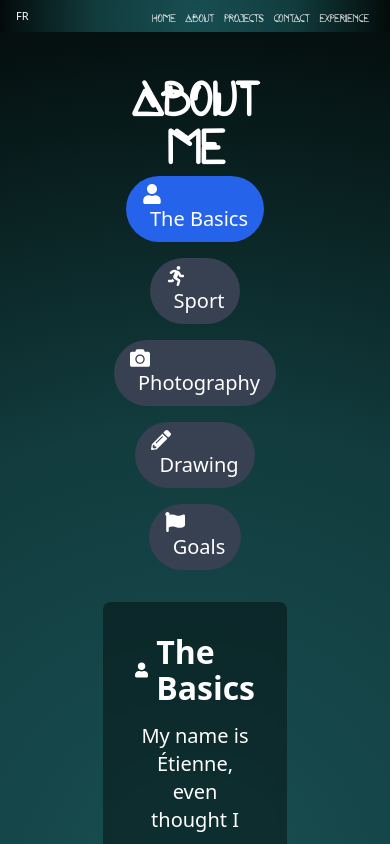
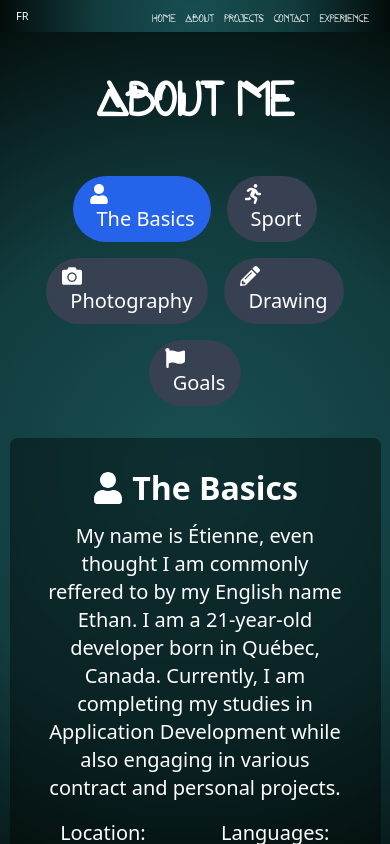
Before and after one commit to RavenLorr/Portfolio, a React (Vite) app: page /about in a window 390 px wide. Built offline with nearby package versions, Linux system fonts and the light colour scheme.

Commit message:
Improvements on subPages
Better mobile version and imporved computer version as well with some details.

+ Discovered an issue with contact (form not centered + form is rerender at every keystroke inside text input)

```diff
--- a/src/components/builder/PageBuilder.jsx
+++ b/src/components/builder/PageBuilder.jsx
@@ -1,15 +1,20 @@
 import { motion } from 'framer-motion';
-import React, { useEffect } from 'react';
+import React, { useEffect, useState } from 'react';
 
+import { CanvasUtils } from '@/utils/canvasUtils.js';
 import { ResponsiveUtils } from '@/utils/responsiveUtils.js';
 
 class PageBuilder {
   constructor() {
+    this.canvas = document.createElement('canvas');
+    CanvasUtils.setCanvasDimensions(this.canvas);
+    this.Adjustments = CanvasUtils.getResponsiveAdjustments(this.canvas);
+
     this.title = '';
     this.content = null;
     this.responsiveData = { fontSize: 16, scale: 1 };
     this.padding = 80;
-    this.marginBottom = 12;
+    this.marginBottom = 48;
   }
 
   setTitle(title) {
@@ -23,22 +28,27 @@ class PageBuilder {
   }
 
   setPadding(padding) {
-    this.padding = padding
+    this.padding = padding;
     return this;
   }
 
   setMarginbottom(marginBottom) {
-    this.marginBottom = marginBottom
+    this.marginBottom = marginBottom;
     return this;
   }
 
   build() {
     const BuilderComponent = () => {
+      const [adjustments, setAdjustments] = useState(this.Adjustments);
+
       useEffect(() => {
         const updateResponsiveness = () => {
           ResponsiveUtils.updateRootFontSize();
           const { fontSize, scale } = ResponsiveUtils.getScalingFactor();
           this.responsiveData = { fontSize, scale };
+
+          CanvasUtils.setCanvasDimensions(this.canvas);
+          setAdjustments(CanvasUtils.getResponsiveAdjustments(this.canvas));
         };
 
         updateResponsiveness();
@@ -49,17 +59,24 @@ class PageBuilder {
 
       return (
         <div className="relative min-h-screen flex justify-center"
-             style={{ fontSize: 'var(--root-font-size, 16px)', padding: `${this.padding * this.responsiveData.scale}px` }}>
-          <div className="w-4/5 max-w-6xl">
-            <motion.h1
-              className={`text-6xl font-space-game font-bold text-center mb-${this.marginBottom} text-white`}
-              initial={{opacity: 0, y: -50}}
-              animate={{opacity: 1, y: 0}}
-              transition={{duration: 0.5}}
-              style={{ fontSize: `${3 * this.responsiveData.scale}rem` }}
+             style={{
+               fontSize: 'var(--root-font-size, 16px)',
+               padding: adjustments.isPortrait ? '0px' : `${this.padding * this.responsiveData.scale}px`,
+               marginTop: adjustments.isPortrait ? `${this.padding * this.responsiveData.scale}px` : `0px`
+             }}>
+          <div className="" style={{ width: adjustments.isPortrait ? '95%' : '75%' }}>
+            <h1
+              className="text-6xl font-space-game font-bold text-center text-white"
+              initial={{ opacity: 0, y: -50 }}
+              animate={{ opacity: 1, y: 0 }}
+              transition={{ duration: 0.5 }}
+              style={{
+                fontSize: `${3 * this.responsiveData.scale}rem`,
+                marginBottom: `${this.marginBottom * this.responsiveData.scale}px`
+              }}
             >
               {this.title}
-            </motion.h1>
+            </h1>
             {React.isValidElement(this.content)
               ? React.cloneElement(this.content, { ...this.responsiveData })
               : typeof this.content === 'function'
--- a/src/components/builder/responsiveComponents.jsx
+++ b/src/components/builder/responsiveComponents.jsx
@@ -16,13 +16,15 @@ const TimelineEvent = React.memo(({ startYear, endYear, title, subtitle, color,
                            group-hover:z-50 group-hover:scale-150 group-hover:shadow-lg`}
                  style={{ height: isMobile ? '18px' : `${18 * scalingFactor}px` }}>
                 <h3 className="m-0 text-center transition-all duration-300 ease-in-out group-hover:whitespace-normal
-                               group-hover:overflow-visible whitespace-nowrap overflow-hidden text-ellipsis group-hover:scale-60"
+                               group-hover:overflow-visible whitespace-nowrap overflow-hidden text-ellipsis group-hover:scale-65"
                     style={{ fontSize: isMobile ? '12px' : `${12 * scalingFactor}px`, lineHeight: '1' }}>{title}</h3>
             </div>
             <p className="mt-[5px] mb-0 opacity-0 text-center transition-all duration-300 ease-in-out
                           group-hover:opacity-100 group-hover:whitespace-normal group-hover:overflow-visible
                           whitespace-nowrap overflow-hidden text-ellipsis"
-               style={{ fontSize: isMobile ? '10px' : `${10 * scalingFactor}px`, lineHeight: '1.1'}}>{subtitle}</p>
+               style={{ fontSize: isMobile ? '10px' : `${10 * scalingFactor}px`, lineHeight: '1.1', padding: scalingFactor > 1.5 ? "0.5rem" : "0rem"}}>
+              {subtitle}
+            </p>
         </li>
     );
 });
--- a/src/components/subPages/Contact.jsx
+++ b/src/components/subPages/Contact.jsx
@@ -1,6 +1,5 @@
 import emailjs from '@emailjs/browser';
 import DOMPurify from 'dompurify';
-import { motion } from 'framer-motion';
 import React, { useState, useRef } from 'react';
 import ReCAPTCHA from 'react-google-recaptcha';
 import { FaDiscord, FaLinkedin, FaGithub, FaInstagram } from 'react-icons/fa';
@@ -59,7 +58,7 @@ function Contact() {
   };
 
   const content = ({ scale }) => (
-    <motion.div
+    <div
       className="w-full max-w-6xl bg-black bg-opacity-40 rounded-lg backdrop-filter backdrop-blur-sm shadow-lg p-6 mb-8"
       initial={{ opacity: 0, y: -50 }}
       animate={{ opacity: 1, y: 0 }}
@@ -214,7 +213,7 @@ function Contact() {
           </a>
         </div>
       </div>
-    </motion.div>
+    </div>
   );
 
   const pageBuilder = new PageBuilder();
--- a/src/data/experienceData.js
+++ b/src/data/experienceData.js
@@ -8,7 +8,7 @@ export const experienceData = {
             { startYear: 2020.4, endYear: 2021.4, title: "Minecraft Server", subtitle: "A project taken with a friend where we develop a complete server over a period of a few months", color: "bg-blue-500" },
             { startYear: 2021.4, endYear: 2022.5, title: "Red Dead Redemption 2", subtitle: "Lead Dev on a private RDR2 server developed from scratch (RedM)", color: "bg-green-500" },
             { startYear: 2022.5, endYear: 2023.2, title: "Grand Theft Auto", subtitle: "Developer and Safety ref on a GTA V private server (FiveM)", color: "bg-yellow-500" },
-            { startYear: 2023.4, endYear: 2024, title: "Last Defender", subtitle: "Tower Deffence game (Unity) made in 1 month with a college", color: "bg-red-500" },
+            { startYear: 2023.4, endYear: 2024, title: "Last Defender", subtitle: "Tower Defence game (Unity) made in 1 month with a college", color: "bg-red-500" },
             { startYear: 2024, endYear: 2024.6, title: "Cars Runner", subtitle: "A Top runner mobile game (Unity), created on contract", color: "bg-purple-500" },
         ],
         education: [
@@ -17,8 +17,8 @@ export const experienceData = {
 
             { startYear: 2020, endYear: 2021, title: "First Year", subtitle: "Learning about OOP (Java), Web Interface and Microsoft tools", color: "bg-indigo-500" },
             { startYear: 2021, endYear: 2022, title: "Second Year", subtitle: "Learning about OS, network architecture, OOP-2 (Java), Java detailed", color: "bg-lime-500" },
-            { startYear: 2022, endYear: 2023, title: "Third Year", subtitle: "Learning about DB (SQL), server, Web developement (JS/PHP)", color: "bg-cyan-500" },
-            { startYear: 2023, endYear: 2024, title: "Fouth Year", subtitle: "Learning about mathematics of computer, DB-2 (SQL/Maria), Validation and Maintenance, Game Development (Unity)", color: "bg-amber-500" },
+            { startYear: 2022, endYear: 2023, title: "Third Year", subtitle: "Learning about DB (SQL), server, Web development (JS/PHP)", color: "bg-cyan-500" },
+            { startYear: 2023, endYear: 2024, title: "Fourth Year", subtitle: "Learning about mathematics of computer, DB-2 (SQL/Maria), Validation and Maintenance, Game Development (Unity)", color: "bg-amber-500" },
             { startYear: 2024, endYear: 2025, title: "Fifth Year (Current)", subtitle: "Learning about single-user application (C++, java), Web App (js, React), DB-3 (Oracle), Mobile App, Technology Watch", color: "bg-rose-500" },
         ],// bg-fuchsia-500 bg-emerald-500
     },
--- a/src/index.css
+++ b/src/index.css
@@ -35,4 +35,10 @@
     .group:hover .bg-orange-500 { box-shadow: 0 0 15px rgba(249, 115, 22, 0.7); }
     .group:hover .bg-red-500 { box-shadow: 0 0 15px rgba(239, 68, 68, 0.7); }
     .group:hover .bg-teal-500 { box-shadow: 0 0 15px rgba(20, 184, 166, 0.7); }
+
+    .group:hover .group-hover\:scale-65 {
+        --tw-scale-x: 0.65;
+        --tw-scale-y: 0.65;
+        transform: translate(var(--tw-translate-x), var(--tw-translate-y)) rotate(var(--tw-rotate)) skewX(var(--tw-skew-x)) skewY(var(--tw-skew-y)) scaleX(var(--tw-scale-x)) scaleY(var(--tw-scale-y));
+    }
 }
--- a/src/style.css
+++ b/src/style.css
@@ -897,10 +897,6 @@ select {
   min-height: 100vh;
 }
 
-.w-4\/5 {
-  width: 80%;
-}
-
 .w-64 {
   width: 16rem;
 }
@@ -970,10 +966,6 @@ select {
 
 .justify-center {
   justify-content: center;
-}
-
-.justify-between {
-  justify-content: space-between;
 }
 
 .justify-evenly {
@@ -1183,10 +1175,6 @@ select {
 
 .p-8 {
   padding: 2rem;
-}
-
-.p-20 {
-  padding: 5rem;
 }
 
 .px-2 {
@@ -1350,10 +1338,6 @@ select {
   transition-duration: 150ms;
 }
 
-.transition-none {
-  transition-property: none;
-}
-
 .duration-200 {
   transition-duration: 200ms;
 }
@@ -1414,6 +1398,12 @@ select {
   box-shadow: 0 0 15px rgba(20, 184, 166, 0.7);
 }
 
+.group:hover .group-hover\:scale-65 {
+  --tw-scale-x: 0.65;
+  --tw-scale-y: 0.65;
+  transform: translate(var(--tw-translate-x), var(--tw-translate-y)) rotate(var(--tw-rotate)) skewX(var(--tw-skew-x)) skewY(var(--tw-skew-y)) scaleX(var(--tw-scale-x)) scaleY(var(--tw-scale-y));
+}
+
 @font-face {
   font-family: 'Space Game';
 
@@ -1429,18 +1419,6 @@ select {
 }
 
 @media (hover: hover) and (pointer: fine) {
-  .hover\:scale-125:hover {
-    --tw-scale-x: 1.25;
-    --tw-scale-y: 1.25;
-    transform: translate(var(--tw-translate-x), var(--tw-translate-y)) rotate(var(--tw-rotate)) skewX(var(--tw-skew-x)) skewY(var(--tw-skew-y)) scaleX(var(--tw-scale-x)) scaleY(var(--tw-scale-y));
-  }
-
-  .hover\:scale-140:hover {
-    --tw-scale-x: 1.40;
-    --tw-scale-y: 1.40;
-    transform: translate(var(--tw-translate-x), var(--tw-translate-y)) rotate(var(--tw-rotate)) skewX(var(--tw-skew-x)) skewY(var(--tw-skew-y)) scaleX(var(--tw-scale-x)) scaleY(var(--tw-scale-y));
-  }
-
   .hover\:bg-blue-500:hover {
     --tw-bg-opacity: 1;
     background-color: rgb(59 130 246 / var(--tw-bg-opacity));
@@ -1495,18 +1473,6 @@ select {
 
   .group:hover .group-hover\:z-50 {
     z-index: 50;
-  }
-
-  .group:hover .group-hover\:scale-110 {
-    --tw-scale-x: 1.1;
-    --tw-scale-y: 1.1;
-    transform: translate(var(--tw-translate-x), var(--tw-translate-y)) rotate(var(--tw-rotate)) skewX(var(--tw-skew-x)) skewY(var(--tw-skew-y)) scaleX(var(--tw-scale-x)) scaleY(var(--tw-scale-y));
-  }
-
-  .group:hover .group-hover\:scale-125 {
-    --tw-scale-x: 1.25;
-    --tw-scale-y: 1.25;
-    transform: translate(var(--tw-translate-x), var(--tw-translate-y)) rotate(var(--tw-rotate)) skewX(var(--tw-skew-x)) skewY(var(--tw-skew-y)) scaleX(var(--tw-scale-x)) scaleY(var(--tw-scale-y));
   }
 
   .group:hover .group-hover\:scale-150 {
@@ -1515,30 +1481,6 @@ select {
     transform: translate(var(--tw-translate-x), var(--tw-translate-y)) rotate(var(--tw-rotate)) skewX(var(--tw-skew-x)) skewY(var(--tw-skew-y)) scaleX(var(--tw-scale-x)) scaleY(var(--tw-scale-y));
   }
 
-  .group:hover .group-hover\:scale-100 {
-    --tw-scale-x: 1;
-    --tw-scale-y: 1;
-    transform: translate(var(--tw-translate-x), var(--tw-translate-y)) rotate(var(--tw-rotate)) skewX(var(--tw-skew-x)) skewY(var(--tw-skew-y)) scaleX(var(--tw-scale-x)) scaleY(var(--tw-scale-y));
-  }
-
-  .group:hover .group-hover\:scale-50 {
-    --tw-scale-x: .5;
-    --tw-scale-y: .5;
-    transform: translate(var(--tw-translate-x), var(--tw-translate-y)) rotate(var(--tw-rotate)) skewX(var(--tw-skew-x)) skewY(var(--tw-skew-y)) scaleX(var(--tw-scale-x)) scaleY(var(--tw-scale-y));
-  }
-
-  .group:hover .group-hover\:scale-60 {
-    --tw-scale-x: .60;
-    --tw-scale-y: .60;
-    transform: translate(var(--tw-translate-x), var(--tw-translate-y)) rotate(var(--tw-rotate)) skewX(var(--tw-skew-x)) skewY(var(--tw-skew-y)) scaleX(var(--tw-scale-x)) scaleY(var(--tw-scale-y));
-  }
-
-  .group:hover .group-hover\:scale-75 {
-    --tw-scale-x: .75;
-    --tw-scale-y: .75;
-    transform: translate(var(--tw-translate-x), var(--tw-translate-y)) rotate(var(--tw-rotate)) skewX(var(--tw-skew-x)) skewY(var(--tw-skew-y)) scaleX(var(--tw-scale-x)) scaleY(var(--tw-scale-y));
-  }
-
   .group:hover .group-hover\:overflow-visible {
     overflow: visible;
   }
--- a/src/utils/responsiveUtils.js
+++ b/src/utils/responsiveUtils.js
@@ -2,7 +2,7 @@ export class ResponsiveUtils {
     static getScalingFactor() {
         const width = window.innerWidth;
         if (width >= 7680) { // 8K
-            return { fontSize: 48, scale: 3 };
+            return { fontSize: 48, scale: 2.5 };
         } else if (width >= 5120) { // 5K
             return { fontSize: 32, scale: 2 };
         } else if (width >= 3840) { // 4K
```
